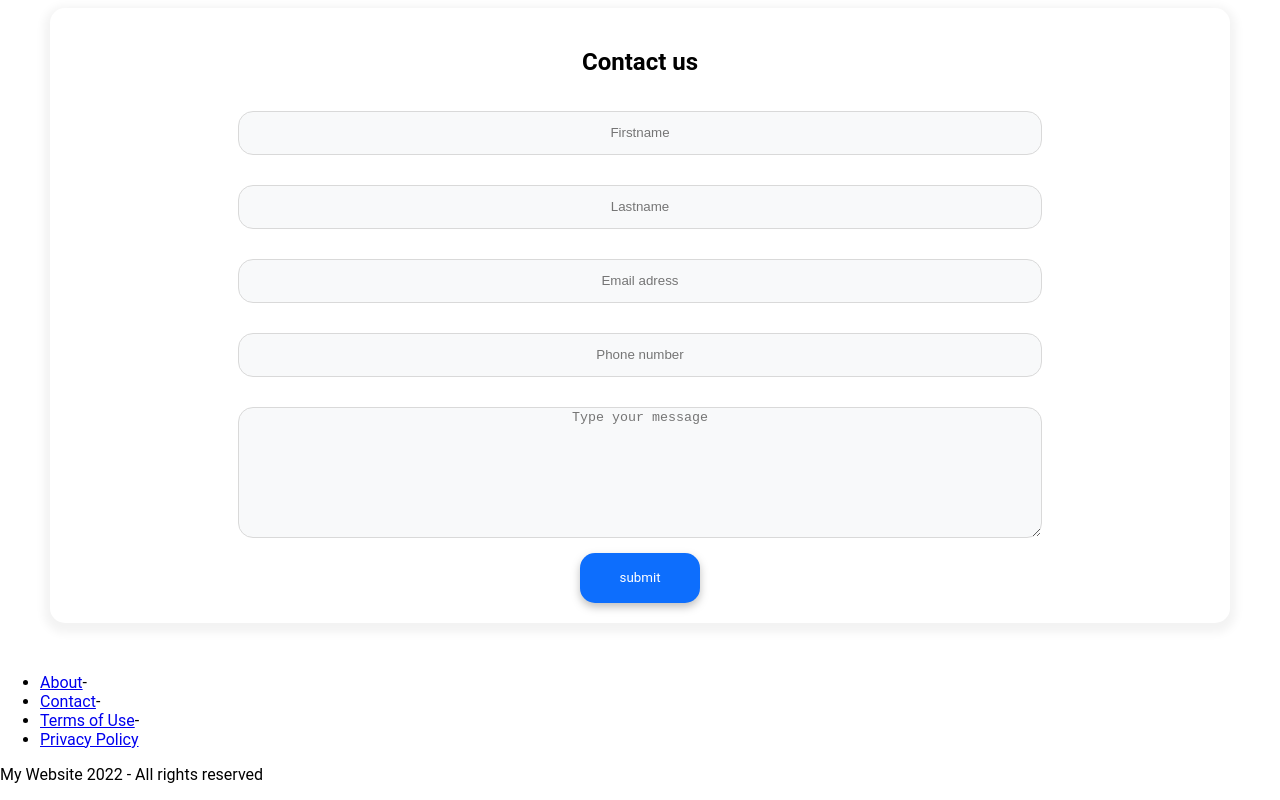
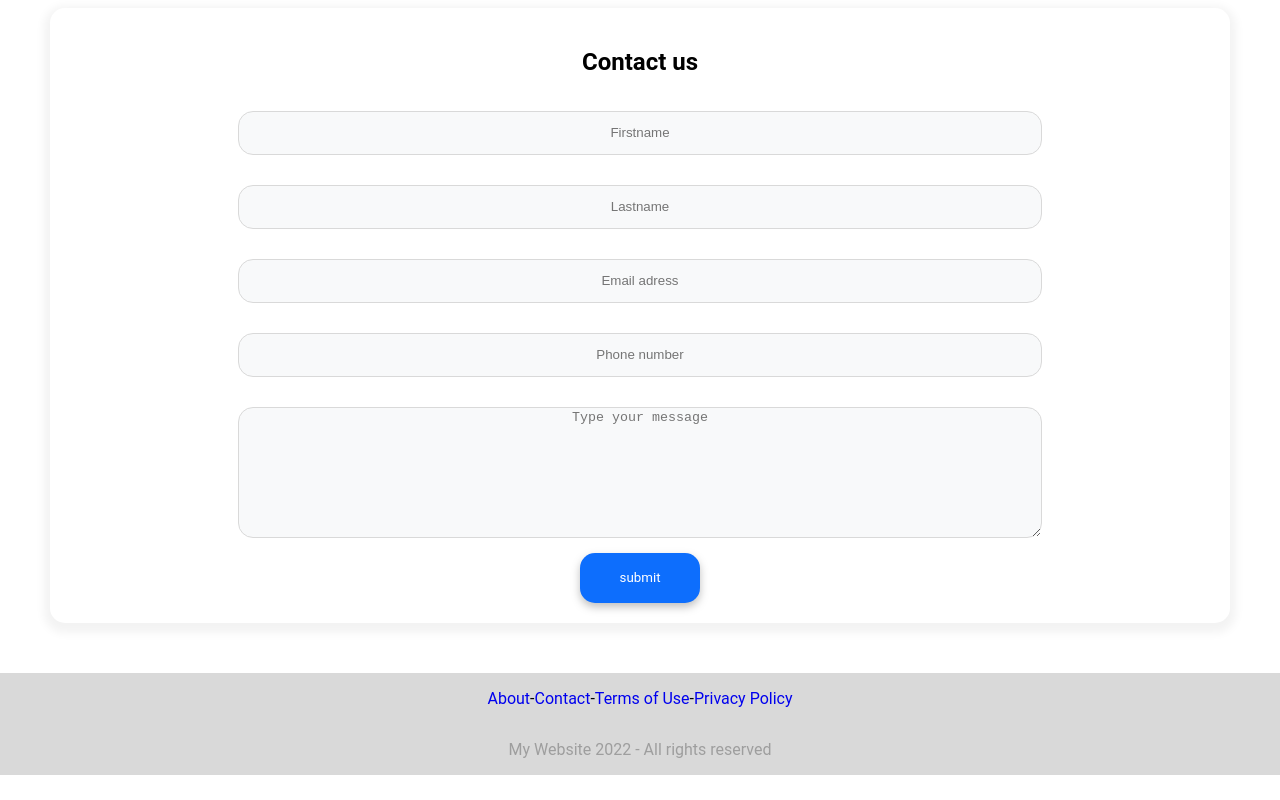
Before and after one commit to MrLkuch/maquetteSCSS, a website: page index.html in a window 1280 px wide. Shown: the part 1218-2018 px from the top of the page. After the commit the page ends 1993 px from the top, so only its background shows below. Drawn offline with Linux system fonts and the light colour scheme.

Commit message:
Réalisation du footer
Mise en place d'un style pour le footer ainsi que le changement de couleur des icons d articles.

```diff
--- a/index.html
+++ b/index.html
@@ -96,14 +96,14 @@
         <button class="button">submit</button>
     </form>
 
-    <footer>
-        <ul>
+    <footer class="footer">
+        <ul class="footer__list">
             <li><a href="#">About</a>-</li>
             <li><a href="#">Contact</a>-</li>
             <li><a href="#">Terms of Use</a>-</li>
             <li><a href="#">Privacy Policy</a></li>
         </ul>
-        <p>My Website 2022 - All rights reserved</p>
+        <p class="footer__text">My Website 2022 - All rights reserved</p>
     </footer>
 </body>
 
--- a/scss/main.scss
+++ b/scss/main.scss
@@ -121,7 +121,10 @@ body {
                 scroll-snap-align: center;
             }
 
-
+            .article__icon{
+                    color: #0D6EFD;
+                    margin: 5px;
+            }
 
         }
 
@@ -130,6 +133,8 @@ body {
 
     .section_article{
         display: none;
+
+
     }
 
     .form{
@@ -152,5 +157,24 @@ body {
         }
     }
 
+    .footer{
+        background-color: #D9D9D9;
+        display: flex;
+        flex-direction: column;
+        align-items: center;
+        &__list{
+            display: flex;
+            list-style: none;
+            padding: 0;
+            & a{
+                text-decoration: none;
+            }
+        }
+
+        &__text{
+            color: #9E9E9E;
+        }
+    }
+
 
 }
```
Also changed, not shown: css/style.css, 1 other file.
